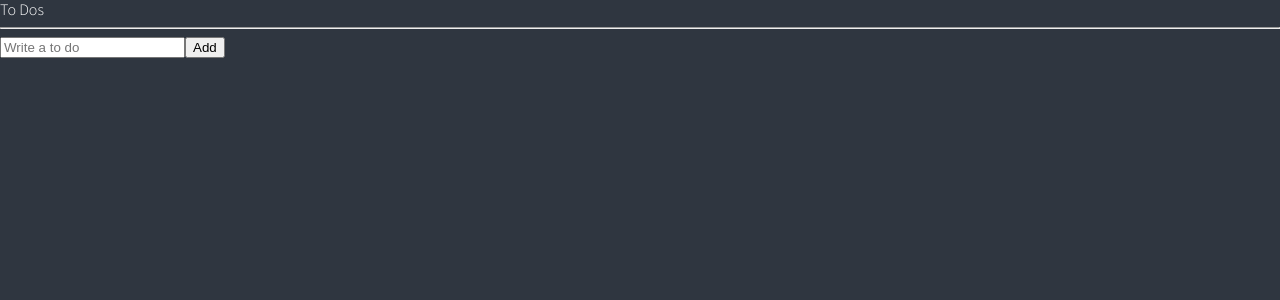
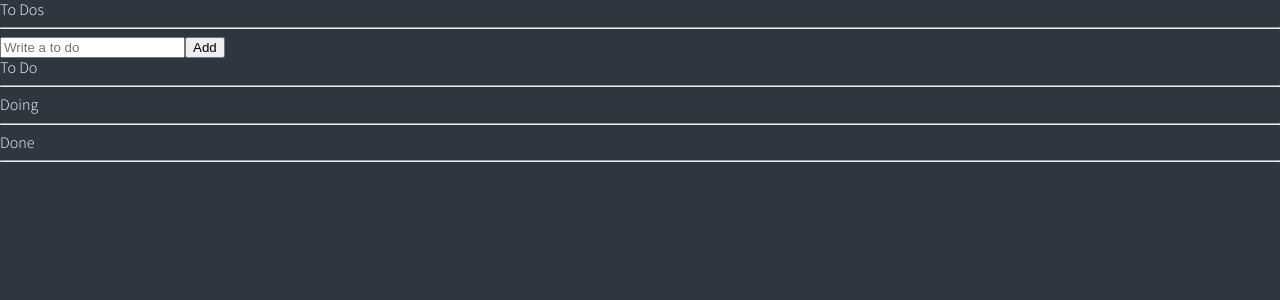
Before and after one commit to seokjuna/react-todo-app, a React (Create React App) app: page / in a window 1280 px wide. Shown: the top 300 px of the page. Built offline with nearby package versions, Linux system fonts and the light colour scheme.

Commit message:
4.16 Selectors part One

```diff
--- a/src/atoms.tsx
+++ b/src/atoms.tsx
@@ -1,4 +1,4 @@
-import { atom } from "recoil";
+import { atom, selector } from "recoil";
 
 export interface IToDo {
     text: string;
@@ -10,3 +10,15 @@
     key: "toDo",
     default: [],
 });
+
+export const toDoSelector = selector({
+    key: "toDoSelector",
+    get: ({ get }) => {
+        const toDos = get(toDoState);
+        return [
+            toDos.filter((toDo) => toDo.category === "TO_DO"),
+            toDos.filter((toDo) => toDo.category === "DOING"),
+            toDos.filter((toDo) => toDo.category === "DONE"),
+        ];
+    },
+});
--- a/src/components/ToDoList.tsx
+++ b/src/components/ToDoList.tsx
@@ -1,25 +1,46 @@
 import { useRecoilValue } from "recoil";
-import { toDoState } from "../atoms";
+import { toDoSelector } from "../atoms";
 import CreateToDo from "./CreateToDo";
 import ToDo from "./ToDo";
 
 function ToDoList() {
-    const toDos = useRecoilValue(toDoState);
-    console.log(toDos);
+    const [toDo, doing, done] = useRecoilValue(toDoSelector);
 
     return (
         <div>
             <h1>To Dos</h1>
             <hr />
             <CreateToDo />
+            <h2>To Do</h2>
             <ul>
-                {toDos.map((toDo) => (
+                {toDo.map((toDo) => (
                     <ToDo
                         key={toDo.id}
                         {...toDo}
                     />
                 ))}
             </ul>
+            <hr />
+            <h2>Doing</h2>
+            <ul>
+                {doing.map((toDo) => (
+                    <ToDo
+                        key={toDo.id}
+                        {...toDo}
+                    />
+                ))}
+            </ul>
+            <hr />
+            <h2>Done</h2>
+            <ul>
+            {done.map((toDo) => (
+                    <ToDo
+                        key={toDo.id}
+                        {...toDo}
+                    />
+                ))}
+            </ul>
+            <hr />
         </div>
     );
 }
```
